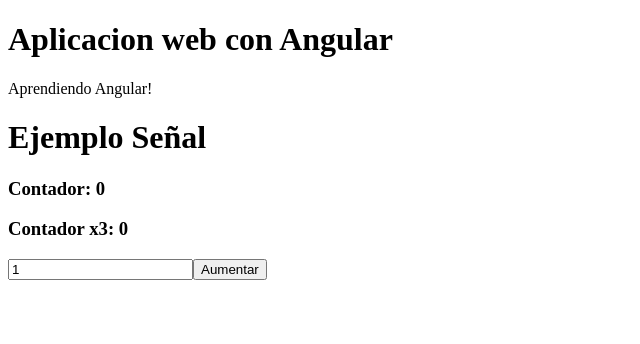
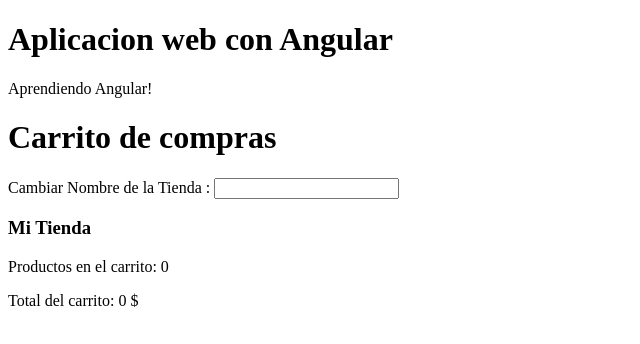
Before and after one commit to Ignacio-Molina-0804/UDemyWebCourse, an Angular app in the folder Angular/: page / in a window 1280 px wide. Shown: the top 344 px of the page, without its empty margins (0-640 px from the left). Built offline with nearby package versions, Linux system fonts and the light colour scheme.

Commit message:
Signals y Effects

```diff
--- a/Angular/src/app/components/carrito-signals/carrito-signals.html
+++ b/Angular/src/app/components/carrito-signals/carrito-signals.html
@@ -1,8 +1,38 @@
+<h1>Carrito de compras</h1>
+
+<div>
+
+    <p>Cambiar Nombre de la Tienda : <input type="text" (input)="nombreTienda.set($any($event.target).value)"/></p>
+
+
+    <h3>{{nombreTienda()}}</h3>
+    <p>Productos en el carrito: {{cantidadProductos()}}</p>
+    <p>Total del carrito: {{totalCarrito()}} $</p>
+
+        <!-- <button (click)="addProducto()">Añadir Producto</button>
+        <button (click)="addCincoProducto()">Añadir 5 Producto</button>
+        <button (click)="descuento()">Aplicar cupon de 20%</button>
+        <button (click)="deleteProducto()">Eliminar un producto</button>
+        <button (click)="vaciarCarrito()">Vaciar Carrito</button> -->
+
+</div>
+
+@if (notificacion()) {
+    <div class="notificacion">
+        <p>{{notificacion()}}</p>
+    </div>
+}
+
+
+
+
+<!--
 <h1>Ejemplo Señal</h1>
 <h3>Contador: {{contador()}}</h3>
 <h3>Contador x3: {{contadorX3()}}</h3>
 
-<!-- Al poner el + antes de los () hace que el dato pase a ser de tipo number -->
+Al poner el + antes de los () hace que el dato pase a ser de tipo number
 <input type="number" [value]="incremento()" (input)="incremento.set(+($any($event.target.value)))">
 
 <button (click)="aumentar()">Aumentar</button>
+-->
--- a/Angular/src/app/components/carrito-signals/carrito-signals.ts
+++ b/Angular/src/app/components/carrito-signals/carrito-signals.ts
@@ -1,4 +1,4 @@
-import { Component, computed, signal } from '@angular/core';
+import { Component, computed, signal, effect } from '@angular/core';
 
 
 @Component({
@@ -8,6 +8,78 @@
   styleUrl: './carrito-signals.css'
 })
 export class CarritoSignals {
+
+  nombreTienda = signal("Mi Tienda")
+  cantidadProductos = signal(0)
+  totalCarrito = signal(0)
+  notificacion = signal("")
+
+  precioBase: number = 37
+  contadorLimiteCupon: number = 0
+
+  constructor(){
+
+    effect(() => {
+
+      this.comprobarNotificacion()
+
+    })
+
+  }
+
+
+  comprobarNotificacion() {
+    console.log("Comprobando Notificacion")
+
+    let limitePrecio = 177;
+
+    if (this.totalCarrito() > limitePrecio) {
+      this.notificacion.set(`¡Has llegado al precio de ${limitePrecio} euros!`);
+    } else {
+      this.notificacion.set("");
+    }
+  }
+
+  addProducto() {
+    this.cantidadProductos.update(cantidad => cantidad + 1);
+    this.totalCarrito.update(total => total + this.precioBase);
+
+    console.log(`Nuevo producto añadido, Precio total actual ${this.totalCarrito()}`);
+  }
+
+  addCincoProducto() {
+    this.cantidadProductos += 5;
+    this.totalCarrito += this.precioBase * 5;
+
+    console.log(`Cinco nuevos producto añadidos, Precio total actual ${this.totalCarrito}`);
+  }
+
+  deleteProducto() {
+    if (this.cantidadProductos >= 1) {
+      this.cantidadProductos -= 1;
+      this.totalCarrito -= this.precioBase;
+
+      console.log(`1 Producto Eliminado, Precio total actual ${this.totalCarrito}`);
+    }
+  }
+
+  vaciarCarrito() {
+    this.cantidadProductos = 0;
+    this.totalCarrito = 0;
+    console.log(`Carrito Vaciado, Precio total actual ${this.totalCarrito}`);
+  }
+
+  descuento() {
+    if (this.totalCarrito > 0 && this.contadorLimiteCupon <= 0) {
+      this.contadorLimiteCupon = 1;
+      this.totalCarrito *= 0.8;
+      this.totalCarrito = parseFloat(this.totalCarrito.toFixed(2));
+
+      console.log(`Descuento Aplicado, Precio total actual ${this.totalCarrito}`);
+    }
+  }
+
+  /*
 
   contador = signal(0);
   incremento = signal(1);
@@ -36,4 +108,6 @@
 
   }
 
+  */
+
 }
```
